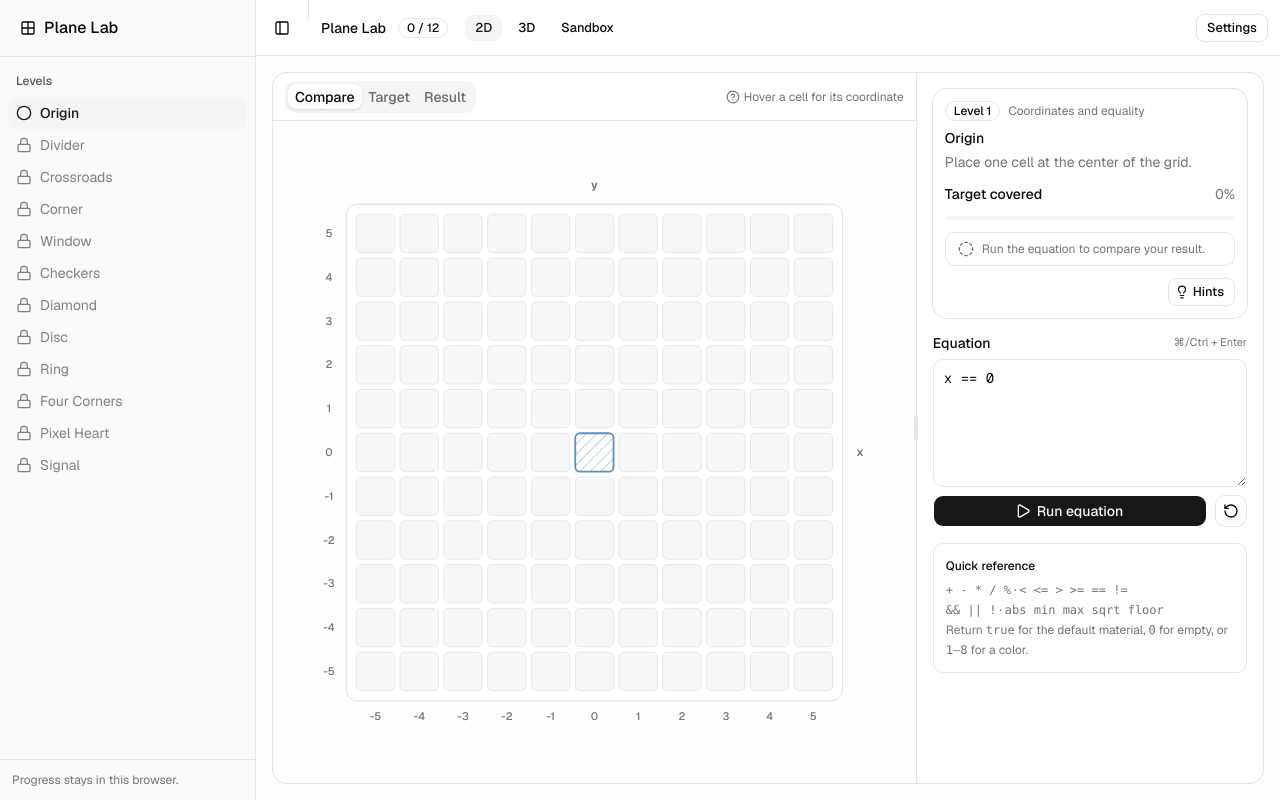
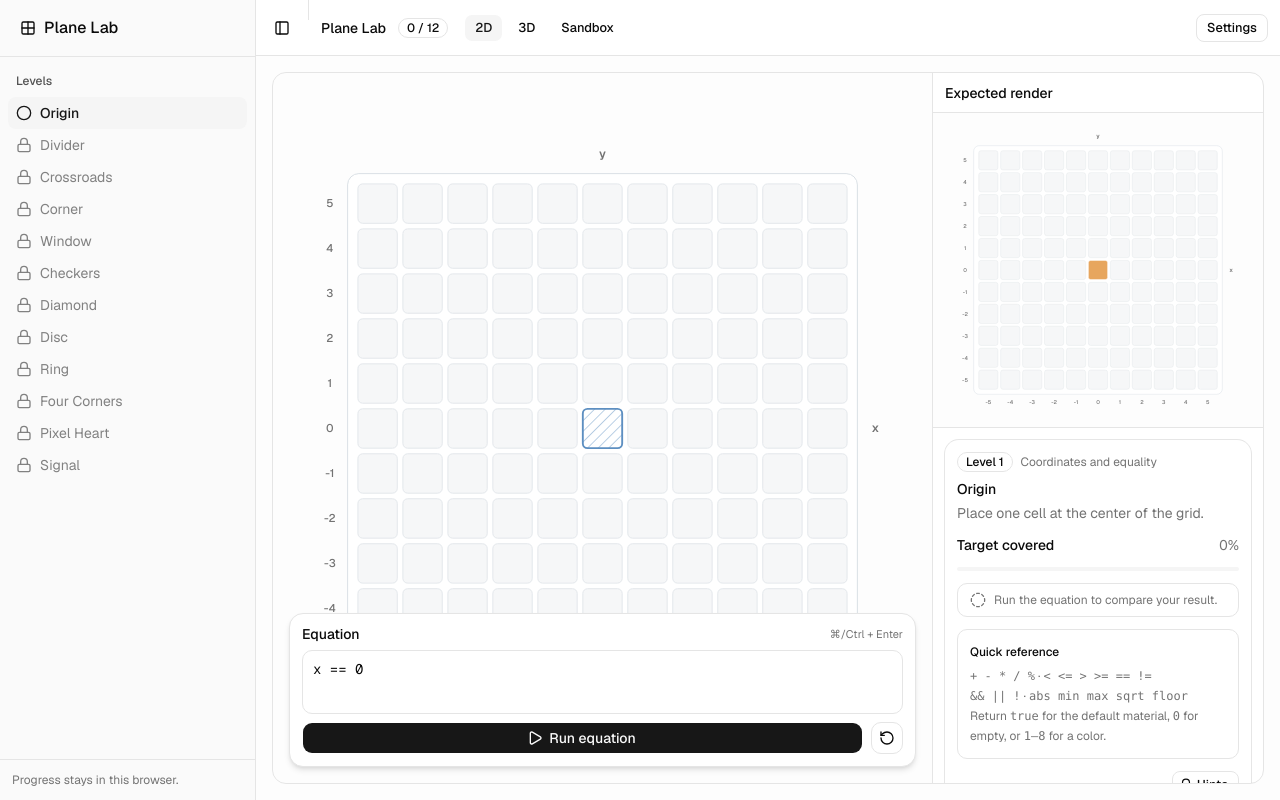
Before and after one commit to msk1039/voxels, a Next.js app: page /play/2d/origin in a window 1280 px wide. Built offline with nearby package versions, Linux system fonts and the light colour scheme.

Commit message:
update level workspace layout

```diff
--- a/components/game/level-workspace.tsx
+++ b/components/game/level-workspace.tsx
@@ -2,12 +2,13 @@
 
 import { useCallback, useMemo, useRef, useState } from "react";
 import Link from "next/link";
-import { CircleHelp, Code2, Lock } from "lucide-react";
+import { Code2, Lock } from "lucide-react";
 
 import { CompletionDialog } from "@/components/game/completion-dialog";
 import {
   EditorError,
   EquationEditor,
+  EquationReference,
 } from "@/components/game/equation-editor";
 import { LevelHintsDialog } from "@/components/game/level-hints-dialog";
 import { MatchSummary } from "@/components/game/match-summary";
@@ -36,11 +37,6 @@ import {
   DrawerTitle,
   DrawerTrigger,
 } from "@/components/ui/drawer";
-import {
-  ResizableHandle,
-  ResizablePanel,
-  ResizablePanelGroup,
-} from "@/components/ui/resizable";
 import { Tabs, TabsList, TabsTrigger } from "@/components/ui/tabs";
 import {
   LevelDefinition,
@@ -71,6 +67,8 @@ interface WorkspaceContentProps {
   hasRun: boolean;
   transition: VoxelTransition | null;
   onTransitionComplete: (id: number) => void;
+  preview?: boolean;
+  showInteractionHint?: boolean;
 }
 
 function WorkspaceContent({
@@ -80,6 +78,8 @@ function WorkspaceContent({
   hasRun,
   transition,
   onTransitionComplete,
+  preview = false,
+  showInteractionHint = true,
 }: WorkspaceContentProps) {
   if (level.mode === "2d") {
     return (
@@ -89,6 +89,7 @@ function WorkspaceContent({
         actual={actual}
         view={view}
         hasRun={hasRun}
+        preview={preview}
       />
     );
   }
@@ -102,6 +103,8 @@ function WorkspaceContent({
       camera={level.camera}
       transition={transition ?? undefined}
       onTransitionComplete={onTransitionComplete}
+      preview={preview}
+      showInteractionHint={showInteractionHint}
     />
   );
 }
@@ -114,32 +117,23 @@ interface PendingRun {
   exact: boolean;
 }
 
-interface ControlPanelProps {
+interface LevelInfoPanelProps {
   level: LevelDefinition;
-  source: string;
-  error: EditorError | null;
-  pending: boolean;
   match: ReturnType<typeof matchCells>;
   hasRun: boolean;
-  onSourceChange: (value: string) => void;
-  onRun: () => void;
   onHintOpened: () => void;
+  showReference?: boolean;
 }
 
-function ControlPanel({
+function LevelInfoPanel({
   level,
-  source,
-  error,
-  pending,
   match,
   hasRun,
-  onSourceChange,
-  onRun,
   onHintOpened,
-}: ControlPanelProps) {
+  showReference = false,
+}: LevelInfoPanelProps) {
   const coverage = hasRun ? Math.round(match.targetCoverage * 100) : 0;
   return (
-    <div className="flex h-full flex-col gap-4 overflow-y-auto p-4">
     <Card size="sm">
       <CardHeader>
         <div className="mb-1 flex items-center gap-2">
@@ -155,23 +149,12 @@ function ControlPanel({
           <ProgressValue />
         </Progress>
         <MatchSummary match={match} hasRun={hasRun} />
+        {showReference ? <EquationReference /> : null}
         <div className="flex justify-end">
-            <LevelHintsDialog
-              hints={level.hints}
-              onOpen={onHintOpened}
-            />
+          <LevelHintsDialog hints={level.hints} onOpen={onHintOpened} />
         </div>
       </CardContent>
     </Card>
-      <EquationEditor
-        value={source}
-        starterExpression={level.starterExpression}
-        error={error}
-        pending={pending}
-        onChange={onSourceChange}
-        onRun={onRun}
-      />
-    </div>
   );
 }
 
@@ -243,6 +226,7 @@ function ActiveLevel({
   const [usedHint, setUsedHint] = useState(false);
   const [complexity, setComplexity] = useState(0);
   const [completionOpen, setCompletionOpen] = useState(false);
+  const [editorOpen, setEditorOpen] = useState(false);
   const [transition, setTransition] = useState<VoxelTransition | null>(null);
   const transitionId = useRef(0);
   const pendingRun = useRef<PendingRun | null>(null);
@@ -283,7 +267,7 @@ function ActiveLevel({
     [finishRun]
   );
 
-  async function runEquation() {
+  async function runEquation(closeEditorOnSuccess = false) {
     if (pending) return;
     setPending(true);
     try {
@@ -295,6 +279,7 @@ function ActiveLevel({
       setHasRun(true);
       setError(null);
       setView("compare");
+      if (closeEditorOnSuccess) setEditorOpen(false);
       const hasVoxelChanges =
         difference.enteringKeys.size > 0 || difference.leaving.length > 0;
       const result: PendingRun = {
@@ -330,42 +315,41 @@ function ActiveLevel({
     }
   }
 
-  const controls = (
-    <ControlPanel
+  const levelInfo = (showReference = false) => (
+    <LevelInfoPanel
       level={level}
-      source={source}
-      error={error}
-      pending={pending}
       match={match}
       hasRun={hasRun}
-      onSourceChange={setSource}
-      onRun={runEquation}
       onHintOpened={() => setUsedHint(true)}
+      showReference={showReference}
     />
   );
-  const renderer = (
+
+  const renderer = (showTabs: boolean, rendererView: GridView) => (
     <div className="flex h-full min-h-0 flex-col">
+      {showTabs ? (
         <div className="flex h-12 shrink-0 items-center border-b px-3">
-        <Tabs value={view} onValueChange={(value) => setView(value as GridView)}>
+          <Tabs
+            value={view}
+            onValueChange={(value) => setView(value as GridView)}
+          >
             <TabsList>
               <TabsTrigger value="compare">Compare</TabsTrigger>
               <TabsTrigger value="target">Target</TabsTrigger>
               <TabsTrigger value="result">Result</TabsTrigger>
             </TabsList>
           </Tabs>
-        <div className="ml-auto hidden items-center gap-1 text-xs text-muted-foreground sm:flex">
-          <CircleHelp className="size-3.5" aria-hidden="true" />
-          {level.mode === "2d" ? "Hover a cell for its coordinate" : "Drag to rotate"}
         </div>
-      </div>
+      ) : null}
       <div className="min-h-0 flex-1">
         <WorkspaceContent
           level={level}
           actual={actual}
-          view={view}
+          view={rendererView}
           hasRun={hasRun}
           transition={transition}
           onTransitionComplete={handleTransitionComplete}
+          showInteractionHint={false}
         />
       </div>
     </div>
@@ -374,23 +358,75 @@ function ActiveLevel({
   return (
     <>
       {desktop ? (
-        <div className="h-[calc(100svh-5.5rem)] overflow-hidden rounded-xl border bg-background">
-        <ResizablePanelGroup orientation="horizontal">
-          <ResizablePanel defaultSize="65%" minSize="45%">
-            {renderer}
-          </ResizablePanel>
-          <ResizableHandle withHandle />
-          <ResizablePanel defaultSize="35%" minSize="300px" maxSize="480px">
-            {controls}
-          </ResizablePanel>
-        </ResizablePanelGroup>
+        <div className="grid h-[calc(100svh-5.5rem)] grid-cols-[minmax(0,2fr)_minmax(320px,1fr)] overflow-hidden rounded-xl border bg-background">
+          <section
+            className="relative min-w-0 overflow-hidden border-r"
+            aria-label="Your render"
+          >
+            {renderer(false, "compare")}
+            <div className="pointer-events-none absolute inset-x-4 bottom-4 z-10 flex justify-center">
+              <div className="pointer-events-auto w-full max-w-2xl rounded-xl border bg-background p-3 shadow-md">
+                <EquationEditor
+                  value={source}
+                  starterExpression={level.starterExpression}
+                  error={error}
+                  pending={pending}
+                  variant="dock"
+                  showReference={false}
+                  onChange={setSource}
+                  onRun={() => void runEquation()}
+                />
+              </div>
+            </div>
+          </section>
+
+          <div className="grid min-h-0 grid-rows-2">
+            <section
+              className="flex min-h-0 flex-col border-b"
+              aria-label="Expected render"
+            >
+              <div className="flex h-10 shrink-0 items-center border-b px-3 text-sm font-medium">
+                Expected render
+              </div>
+              <div className="min-h-0 flex-1">
+                <WorkspaceContent
+                  level={level}
+                  actual={actual}
+                  view="target"
+                  hasRun={hasRun}
+                  transition={null}
+                  onTransitionComplete={handleTransitionComplete}
+                  preview
+                />
+              </div>
+            </section>
+            <section
+              className="min-h-0 overflow-y-auto p-3"
+              aria-label="Level information"
+            >
+              {levelInfo(true)}
+            </section>
+          </div>
         </div>
       ) : (
-        <div className="overflow-hidden rounded-xl border bg-background">
-          <div className="min-h-[500px]">{renderer}</div>
-          <div className="border-t p-3">
-            <Drawer>
-              <DrawerTrigger render={<Button className="w-full" />}>
+        <div className="space-y-3">
+          <section aria-label="Level information">{levelInfo()}</section>
+          <section
+            className="relative h-[540px] overflow-hidden rounded-xl border bg-background"
+            aria-label="Render workspace"
+          >
+            {renderer(true, view)}
+            <div className="pointer-events-none absolute inset-x-3 bottom-3 z-10 flex justify-center">
+              <Drawer
+                open={editorOpen}
+                onOpenChange={setEditorOpen}
+                showSwipeHandle
+              >
+                <DrawerTrigger
+                  render={
+                    <Button className="pointer-events-auto shadow-md" />
+                  }
+                >
                   <Code2 data-icon="inline-start" aria-hidden="true" />
                   Edit equation
                 </DrawerTrigger>
@@ -398,14 +434,23 @@ function ActiveLevel({
                   <DrawerHeader>
                     <DrawerTitle>{level.title} equation</DrawerTitle>
                     <DrawerDescription>
-                    Run an expression, compare it with the target, and open
-                    hints when needed.
+                      Edit the expression and run it against the target.
                     </DrawerDescription>
                   </DrawerHeader>
-                <div className="overflow-y-auto px-1 pb-6">{controls}</div>
+                  <div className="overflow-y-auto p-4 pb-6">
+                    <EquationEditor
+                      value={source}
+                      starterExpression={level.starterExpression}
+                      error={error}
+                      pending={pending}
+                      onChange={setSource}
+                      onRun={() => void runEquation(true)}
+                    />
+                  </div>
                 </DrawerContent>
               </Drawer>
             </div>
+          </section>
         </div>
       )}
       <CompletionDialog
```
Lines whose indentation alone changed are shown as unchanged.
